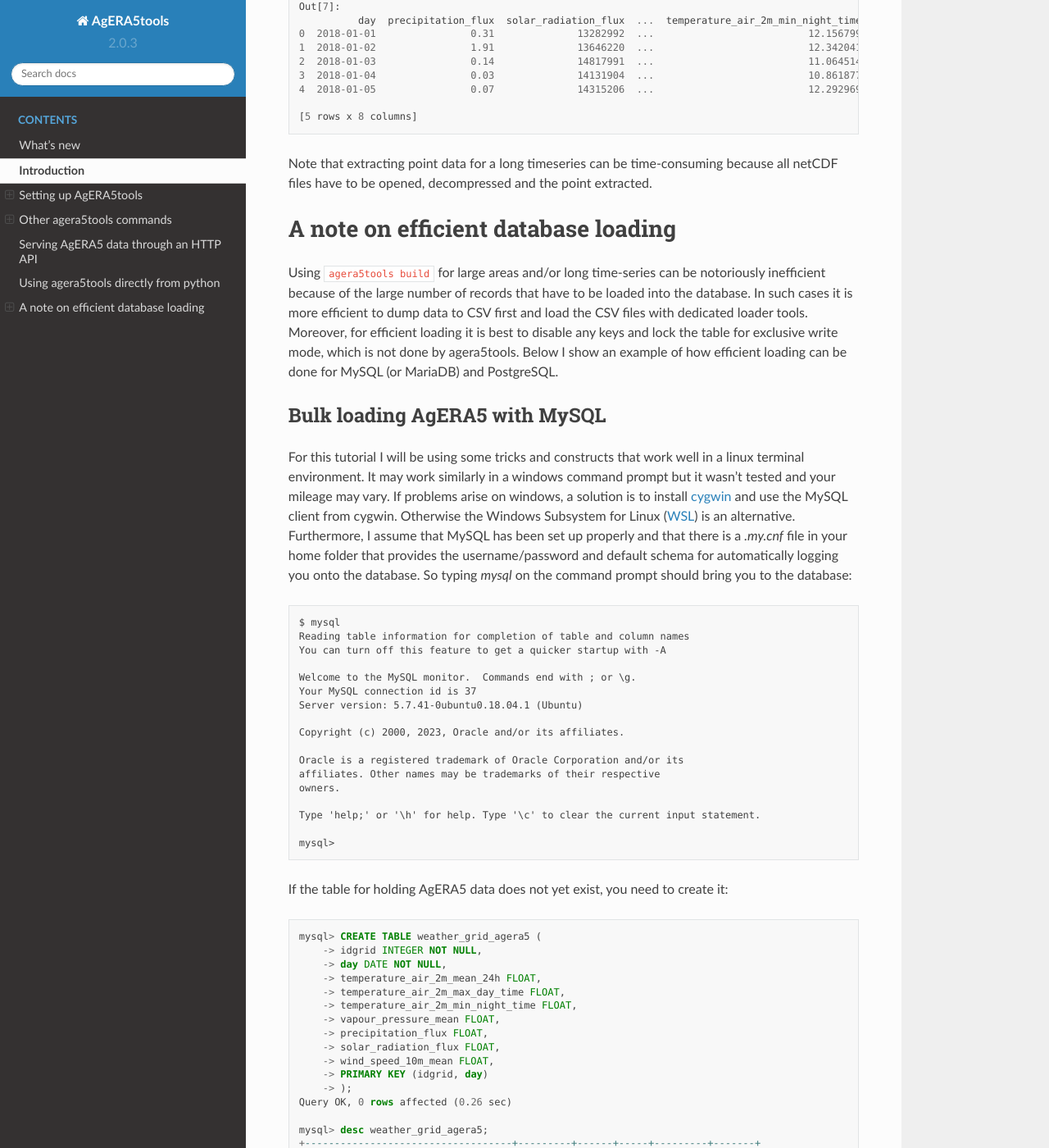
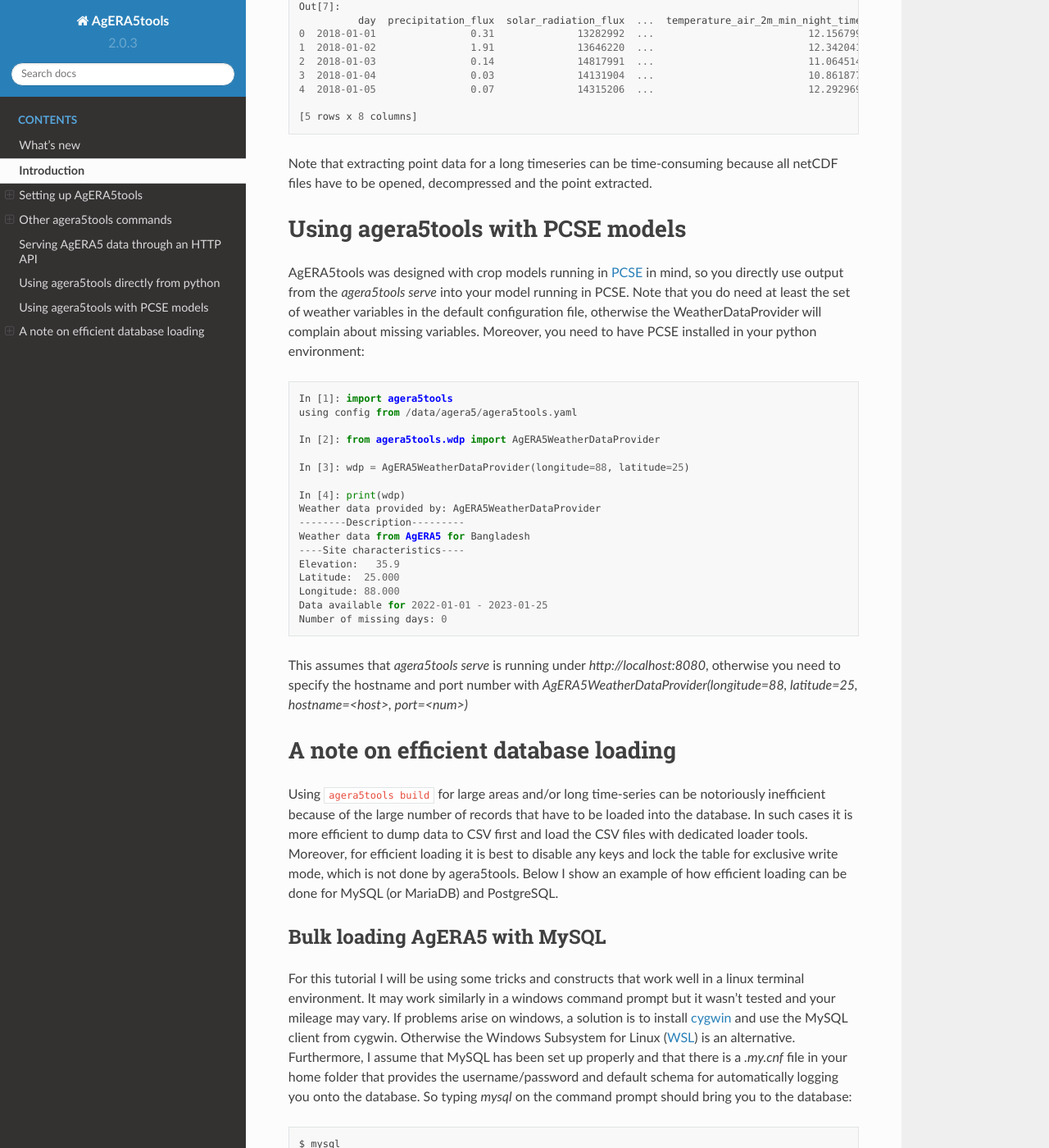
Before and after one commit to ajwdewit/agera5tools, a Sphinx documentation site: the page built from doc/user_guide.rst, in a window 1280 px wide and 1400 px high, scrolled down 16266 px. Shown: the whole window at 82% size. Built offline with Sphinx 7.4.7 and the Read the Docs theme 2.0.0, drawn with Linux system fonts in a browser that asks for light colours.

Commit message:
Added using PCSE with agera5tools in docs

```diff
--- a/doc/user_guide.rst
+++ b/doc/user_guide.rst
@@ -807,6 +807,35 @@ It works in a very similar way for the `extract_point` function::
 Note that extracting point data for a long timeseries can be time-consuming because all netCDF files have to be opened, decompressed and the point extracted.
 
 
+Using agera5tools with PCSE models
+==================================
+
+AgERA5tools was designed with crop models running in `PCSE`_ in mind, so you directly use output from the `agera5tools serve` into your model running in PCSE. Note that you do need at least the set of weather variables in the default configuration file, otherwise the WeatherDataProvider will complain about missing variables. Moreover, you need to have PCSE installed in your python environment::
+
+    In [1]: import agera5tools
+    using config from /data/agera5/agera5tools.yaml
+
+    In [2]: from agera5tools.wdp import AgERA5WeatherDataProvider
+
+    In [3]: wdp = AgERA5WeatherDataProvider(longitude=88, latitude=25)
+
+    In [4]: print(wdp)
+    Weather data provided by: AgERA5WeatherDataProvider
+    --------Description---------
+    Weather data from AgERA5 for Bangladesh
+    ----Site characteristics----
+    Elevation:   35.9
+    Latitude:  25.000
+    Longitude: 88.000
+    Data available for 2022-01-01 - 2023-01-25
+    Number of missing days: 0
+
+This assumes that `agera5tools serve` is running under `http://localhost:8080`, otherwise you need to
+specify the hostname and port number with `AgERA5WeatherDataProvider(longitude=88, latitude=25, hostname=<host>, port=<num>)`
+
+.. _`PCSE`: https://pcse.readthedocs.io
+
+
 A note on efficient database loading
 ====================================
 
```
